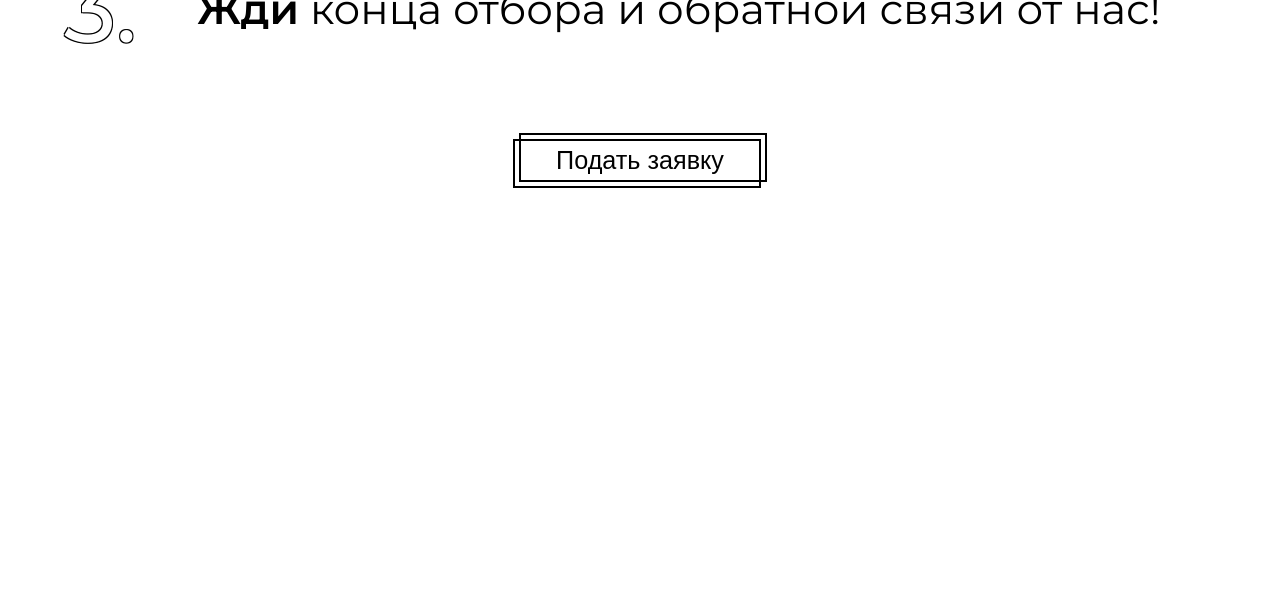
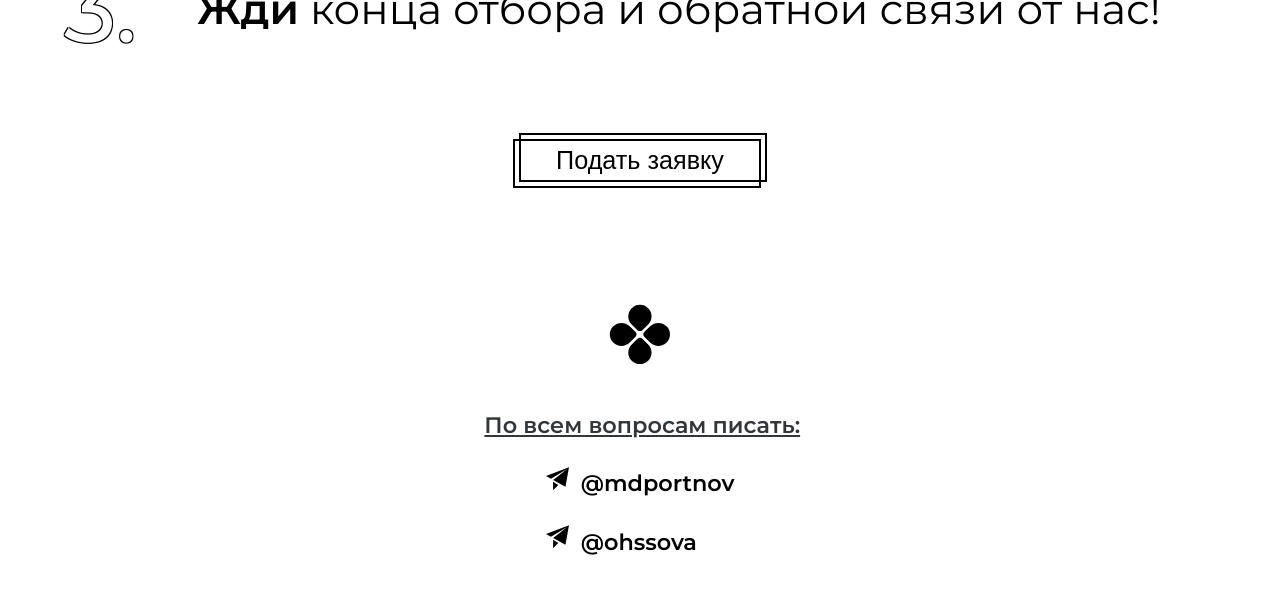
Before and after one commit to IvanMurzin/DesignCourse, a Vue app: page / in a window 1280 px wide. Shown: the part 3368-3962 px from the top of the page. Built offline with nearby package versions, Linux system fonts and the light colour scheme.

Commit message:
finish footer

```diff
--- a/src/views/main/MainView.vue
+++ b/src/views/main/MainView.vue
@@ -6,6 +6,7 @@ import MainViewAbout from './widget/MainViewAbout.vue'
 import MainViewWhatInside from './widget/MainViewWhatInside.vue'
 import MainViewInvite from './widget/MainViewInvite.vue'
 import MainViewSubscribe from './widget/MainViewSubscribe.vue'
+import MainViewFooter from './widget/MainViewFooter.vue'
 </script>
 
 <template>
@@ -20,44 +21,7 @@ import MainViewSubscribe from './widget/MainViewSubscribe.vue'
       <MainViewWhatInside />
       <MainViewInvite />
       <MainViewSubscribe />
-      <br />
-      <br />
-      <br />
-      <br />
-      <br />
-      <br />
-      <br />
-      <br />
-
-      <br />
-      <br />
-      <br />
-      <br />
-      <br />
-      <br />
-      <br />
-      <br /> <br />
-      <br />
-      <br />
-      <br />
-      <br />
-      <br />
-      <br />
-      <br /> <br />
-      <br />
-      <br />
-      <br />
-      <br />
-      <br />
-      <br />
-      <br /> <br />
-      <br />
-      <br />
-      <br />
-      <br />
-      <br />
-      <br />
-      <br />
+      <MainViewFooter />
     </div>
   </div>
 </template>
--- /dev/null
+++ b/src/views/main/widget/MainViewFooter.vue
@@ -0,0 +1,45 @@
+<script setup lang="ts"></script>
+
+<template>
+    <footer>
+        <img src="@/assets/logo/design_logo.svg" style="width: 6%; margin-bottom: 2em;" alt="design logo" />
+        <p class="footer__text" style="grid-area: a; text-decoration: underline;">По всем вопросам писать:</p>
+        <div>
+            <a class="footer__a middle" style="grid-area: c;text-decoration:none;" href="https://t.me/mdportnov">
+                <img src="@/assets/logo/tg_logo.svg" style="width: 120%" alt="mail logo" />
+                <p class="footer__text">@mdportnov</p>
+            </a>
+            <a class="footer__a" style="grid-area: b;text-decoration:none;" href="https://t.me/ohssova">
+                <img src="@/assets/logo/tg_logo.svg" style="width: 120%;" alt="telegram logo" />
+                <p class="footer__text">@ohssova</p>
+            </a>
+        </div>
+    </footer>
+</template>
+
+<style lang="scss" scoped>
+footer {
+    margin: 8em 0 3em;
+    display: flex;
+    flex-direction: column;
+    align-items: center;
+
+    .footer__text {
+        margin: 0.5em 0 0 0.2em;
+        font-size: 1.6em;
+        font-weight: 600;
+    }
+
+    .footer__a {
+        display: grid;
+        grid-template-columns: 1.4em auto;
+        gap: 0.8em;
+        align-items: center;
+        color: #000;
+
+        &.middle {
+            margin: 0.8em 0;
+        }
+    }
+}
+</style>
```
Also changed, not shown: src/assets/logo/tg_logo.svg (added).
